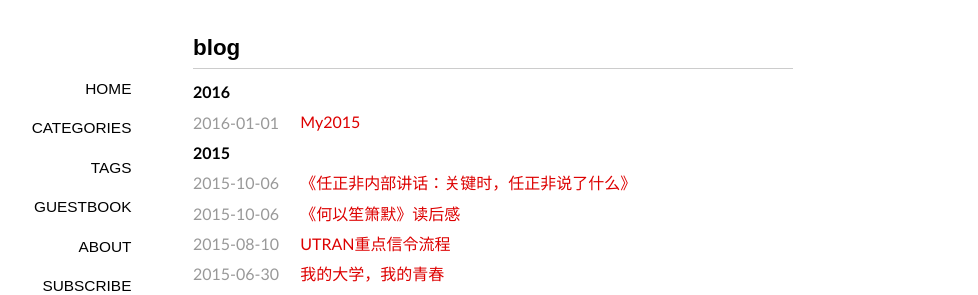
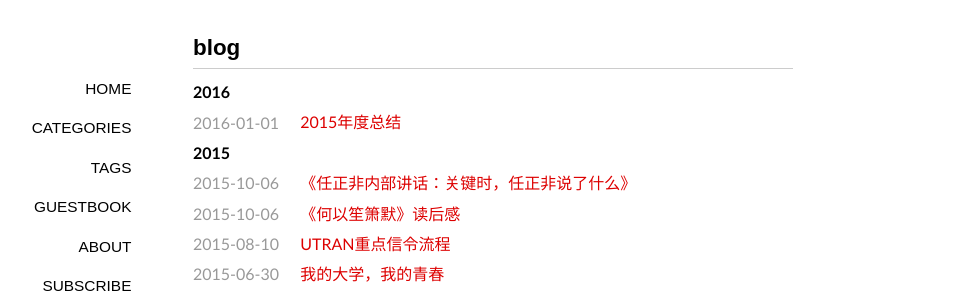
Before and after one commit to cap0dom/cap0dom.github.io, a Jekyll site: the page built from index.html, in a window 1280 px wide. Shown: the top 295 px of the page, without its empty margins (147-1125 px from the left). Built offline with Jekyll 4.4.1, drawn with Linux system fonts in a browser that asks for light colours; some web fonts are replaced; the list of posts is cut into pages by our own code.

Commit message:
new psot

```diff
--- a/_posts/2016-01-01-My2015.md
+++ b/_posts/2016-01-01-My2015.md
@@ -1,3 +1,12 @@
+---
+date: 2016-01-01
+title: 2015年度总结
+layout: post
+category: work
+tags: 总结
+---
+
+
 #我的2015年度总结
 时间匆匆，转眼我们来到了2016年。这一年的时间节点很特殊，因为在2015年我完成了人生的一个巨大转变－从学生变为职业人，脱离了17年在校学习生涯，彻底脱离了“学生”这个身份。2016年，将是人生中第一个完整的职业生涯年，希望这一年努力过好。
 ##2015，我做了什么
```
